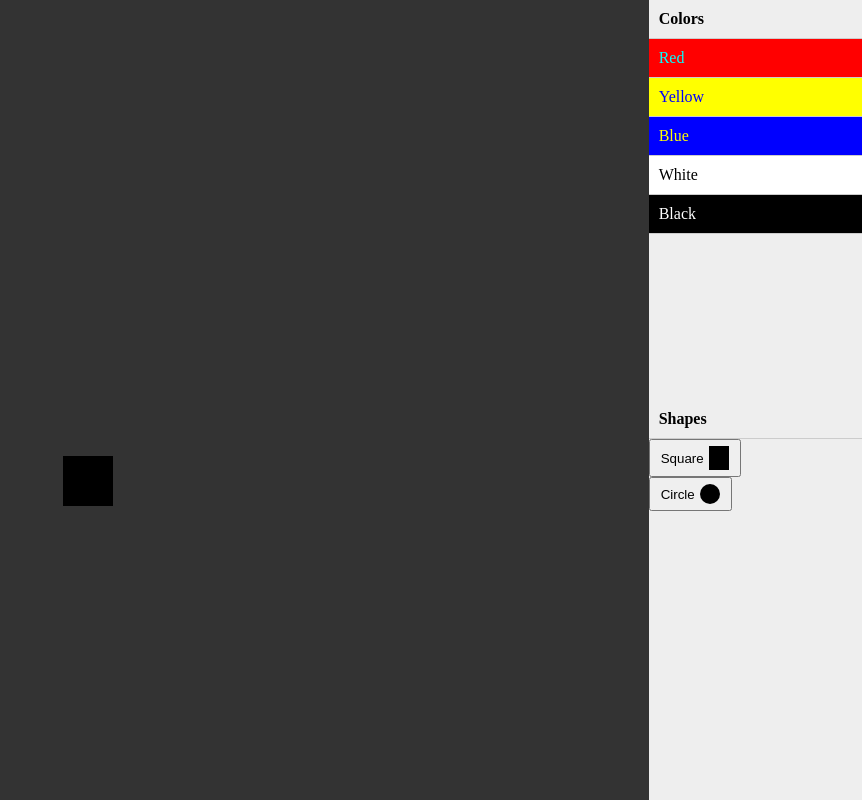
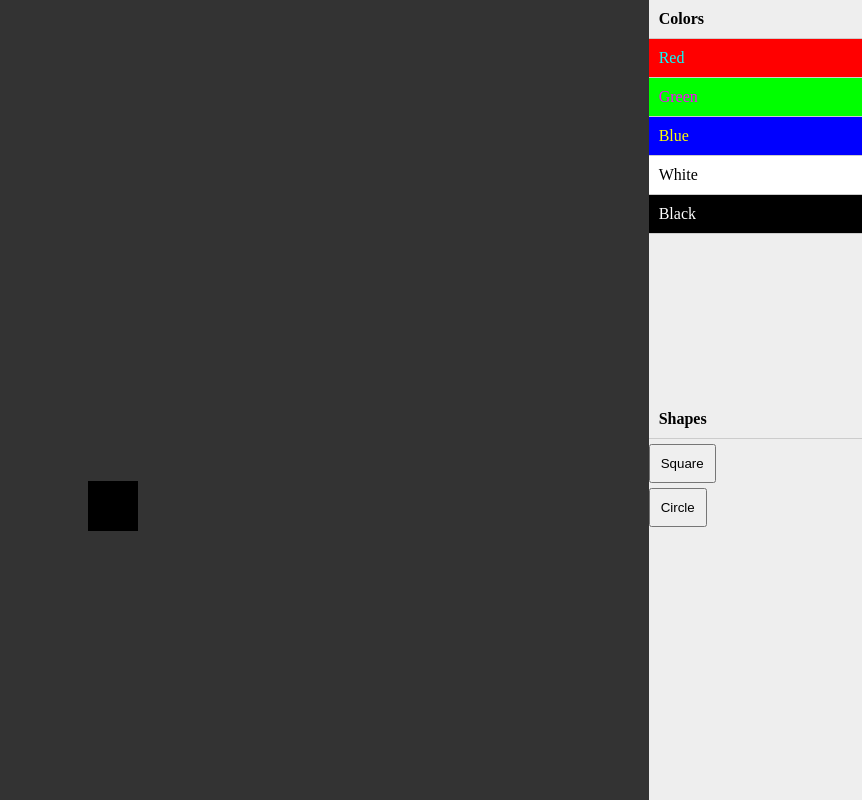
Before and after one commit to nravetch/infiniteshapes, a plain HTML site: page index.html in a window 1280 px wide. Both pictures are taken after a click on the button "Square". Shown: the whole page, without its empty margins (418-1280 px from the left). Drawn offline with Linux system fonts and the light colour scheme.

Commit message:
Converted to SVG shapes

```diff
--- a/index.html
+++ b/index.html
@@ -15,19 +15,18 @@
         <div class="section-heading">Colors</div>
         <div class="color-items">
           <div class="grid-item" data-color="rgb(255, 0, 0)">Red <span class="checkmark">&#10004;</span></div>
-          <div class="grid-item" data-color="rgb(255, 255, 0)">Yellow <span class="checkmark">&#10004;</span></div>
+          <div class="grid-item" data-color="rgb(0, 255, 0)">Green <span class="checkmark">&#10004;</span></div>
           <div class="grid-item" data-color="rgb(0, 0, 255)">Blue <span class="checkmark">&#10004;</span></div>
           <div class="grid-item" data-color="rgb(255, 255, 255)">White <span class="checkmark">&#10004;</span></div>
           <div class="grid-item" data-color="rgb(0, 0, 0)">Black <span class="checkmark">&#10004;</span></div>
         </div>
-
       </div>
       <!-- Shapes section -->
       <div class="shape-section">
         <div class="section-heading">Shapes</div>
         <div class="shape-items">
-          <button class="shape-btn square" data-shape="square">Square</button>
-          <button class="shape-btn circle" data-shape="circle">Circle</button>
+          <button class="shape-btn" data-shape="square">Square</button>
+          <button class="shape-btn" data-shape="circle">Circle</button>
         </div>
       </div>
     </div>
--- a/script.js
+++ b/script.js
@@ -1,130 +1,124 @@
 // script.js
-const colorItems = document.querySelector('.color-items');
-const checkmarks = document.querySelectorAll('.checkmark');
-var selectedColor = "black";
+document.addEventListener('DOMContentLoaded', function () {
+  var colorItems = document.querySelector('.color-items')
+  var checkmarks = document.querySelectorAll('.checkmark')
+  var selectedColor = 'black'
 
   colorItems.querySelectorAll('.grid-item').forEach(item => {
-  const color = item.getAttribute('data-color');
-  const textColor = getInverseColor(color);
-  item.style.color = textColor;
-  item.style.backgroundColor = color;
-});
+    const color = item.getAttribute('data-color')
+    const textColor = getInverseColor(color)
+    item.style.color = textColor
+    item.style.backgroundColor = color
+  })
 
   const existingColors = new Set([
-  "rgb(255, 0, 0)",
-  "rgb(255, 255, 0)",
-  "rgb(0, 0, 255)",
-  "rgb(255, 255, 255)",
-  "rgb(0, 0, 0)"
-]);
+    'rgb(255, 0, 0)',
+    'rgb(255, 255, 0)',
+    'rgb(0, 0, 255)',
+    'rgb(255, 255, 255)',
+    'rgb(0, 0, 0)'
+  ])
 
-function colorExists(color) {
-  return existingColors.has(color);
+  function colorExists (color) {
+    return existingColors.has(color)
   }
 
-function getInverseColor(color) {
-  // Convert RGB string to an array of RGB values
-  const rgbValues = color.match(/\d+/g).map(Number);
-
-  // Calculate the inverse RGB values
-  const inverseRgbValues = rgbValues.map(value => 255 - value);
-
-  // Convert the inverse RGB values back to an RGB string
-  const inverseColor = `rgb(${inverseRgbValues.join(',')})`;
-
-  return inverseColor;
+  function getInverseColor (color) {
+    const rgbValues = color.match(/\d+/g).map(Number)
+    const inverseRgbValues = rgbValues.map(value => 255 - value)
+    return `rgb(${inverseRgbValues.join(',')})`
   }
 
+  colorItems.addEventListener('click', event => {
+    const targetItem = event.target.closest('.grid-item')
+    if (!targetItem) return
 
-colorItems.addEventListener('click', (event) => {
-  const targetItem = event.target.closest('.grid-item');
-  if (!targetItem) return; // Exit if clicked outside a grid-item
+    colorItems.querySelectorAll('.grid-item').forEach(item => {
+      item.classList.remove('color-selected')
+    })
 
-  // Remove previous selection
-  colorItems.querySelectorAll('.grid-item').forEach(item => {
-      item.classList.remove('color-selected');
-  });
+    checkmarks.forEach(checkmark => {
+      checkmark.style.display = 'none'
+    })
 
-  // Hide all checkmarks
-  checkmarks.forEach(checkmark => {
-      checkmark.style.display = 'none';
-  });
+    targetItem.classList.add('color-selected')
+    targetItem.querySelector('.checkmark').style.display = 'inline'
 
-  // Add selected class to the clicked item
-  targetItem.classList.add('color-selected');
+    selectedColor = targetItem.getAttribute('data-color')
+    console.log(`Selected color: ${selectedColor}`)
+  })
 
-  // Show the checkmark for the clicked item
-  targetItem.querySelector('.checkmark').style.display = 'inline';
-
-  // Example: Get the selected color
-  const color = targetItem.getAttribute('data-color');
-  selectedColor = color;
-  console.log(`Selected color: ${selectedColor}`);
-});
-
-// script.js
-document.addEventListener('DOMContentLoaded', function() {
-    const shapeButtons = document.querySelectorAll('.shape-btn');
-
+  const shapeButtons = document.querySelectorAll('.shape-btn')
   shapeButtons.forEach(button => {
     button.addEventListener('click', () => {
-        const shapeType = button.getAttribute('data-shape');
-        createShape(shapeType);
-      });
-    });
-    function createShape(shapeType) {
-      const smallShape = document.createElement('div');
-      smallShape.classList.add('small-shape');
-      smallShape.classList.add(shapeType); // Add a class for the specific shape
+      const shapeType = button.getAttribute('data-shape')
+      createShape(shapeType)
+    })
+  })
 
-      smallShape.style.backgroundColor = selectedColor;
+  function createShape (shapeType) {
+    const svgNS = 'http://www.w3.org/2000/svg'
+    const smallShape = document.createElementNS(svgNS, 'svg')
+    smallShape.setAttribute('width', '50')
+    smallShape.setAttribute('height', '50')
+    smallShape.classList.add('small-shape')
 
-      // Calculate random coordinates near the center of the main content area
-      const mainContent = document.querySelector('.main-content');
-      const mainRect = mainContent.getBoundingClientRect();
-      const centerX = mainRect.left + mainRect.width / 2;
-      const centerY = mainRect.top + mainRect.height / 2;
-
-      // Calculate random coordinates within a smaller range around the center
-      const maxDistance = 100; // Maximum distance from the center
-      const randomX = centerX - maxDistance + Math.random() * (maxDistance * 2);
-      const randomY = centerY - maxDistance + Math.random() * (maxDistance * 2);
-
-      // Set position using random coordinates
-      smallShape.style.left = `${randomX}px`;
-      smallShape.style.top = `${randomY}px`;
-
-        // Make the shape draggable
-      let isDragging = false;
-      let offsetX, offsetY;
-
-      smallShape.addEventListener('mousedown', startDrag);
-      smallShape.addEventListener('mouseup', endDrag);
-
-      function startDrag(e) {
-        isDragging = true;
-        offsetX = e.clientX - parseFloat(getComputedStyle(smallShape).left);
-        offsetY = e.clientY - parseFloat(getComputedStyle(smallShape).top);
-        window.addEventListener('mousemove', drag);
+    let shapeElement
+    if (shapeType === 'square') {
+      shapeElement = document.createElementNS(svgNS, 'rect')
+      shapeElement.setAttribute('width', '50')
+      shapeElement.setAttribute('height', '50')
+    } else if (shapeType === 'circle') {
+      shapeElement = document.createElementNS(svgNS, 'circle')
+      shapeElement.setAttribute('cx', '25')
+      shapeElement.setAttribute('cy', '25')
+      shapeElement.setAttribute('r', '25')
     }
 
-      function drag(e) {
+    shapeElement.setAttribute('fill', selectedColor)
+    smallShape.appendChild(shapeElement)
+
+    const mainContent = document.querySelector('.main-content')
+    const mainRect = mainContent.getBoundingClientRect()
+    const centerX = mainRect.left + mainRect.width / 2
+    const centerY = mainRect.top + mainRect.height / 2
+    const maxDistance = 100
+    const randomX = centerX - maxDistance + Math.random() * (maxDistance * 2)
+    const randomY = centerY - maxDistance + Math.random() * (maxDistance * 2)
+
+    smallShape.style.position = 'absolute'
+    smallShape.style.left = `${randomX}px`
+    smallShape.style.top = `${randomY}px`
+
+    let isDragging = false
+    let offsetX, offsetY
+
+    smallShape.addEventListener('mousedown', startDrag)
+    smallShape.addEventListener('mouseup', endDrag)
+
+    function startDrag (e) {
+      isDragging = true
+      offsetX = e.clientX - parseFloat(getComputedStyle(smallShape).left)
+      offsetY = e.clientY - parseFloat(getComputedStyle(smallShape).top)
+      window.addEventListener('mousemove', drag)
+      window.addEventListener('mouseup', endDrag)
+    }
+
+    function drag (e) {
       if (isDragging) {
-          const newX = e.clientX - offsetX;
-          const newY = e.clientY - offsetY;
-          smallShape.style.left = `${newX}px`;
-          smallShape.style.top = `${newY}px`;
+        const newX = e.clientX - offsetX
+        const newY = e.clientY - offsetY
+        smallShape.style.left = `${newX}px`
+        smallShape.style.top = `${newY}px`
       }
     }
 
-      function endDrag() {
-        isDragging = false;
-        window.removeEventListener('mousemove', drag);
-
-        // Check if the shape was dropped outside the main content area
-        const mainContent = document.querySelector('.main-content');
-        const mainRect = mainContent.getBoundingClientRect();
-        const shapeRect = smallShape.getBoundingClientRect();
+    function endDrag () {
+      isDragging = false
+      window.removeEventListener('mousemove', drag)
+      const mainContent = document.querySelector('.main-content')
+      const mainRect = mainContent.getBoundingClientRect()
+      const shapeRect = smallShape.getBoundingClientRect()
 
       if (
         shapeRect.left < mainRect.left ||
@@ -132,82 +126,79 @@ document.addEventListener('DOMContentLoaded', function() {
         shapeRect.top < mainRect.top ||
         shapeRect.bottom > mainRect.bottom
       ) {
-          // Shape was dropped outside the main content area, so delete it
-          smallShape.remove();
+        smallShape.remove()
       } else {
-          // Check for overlapping shapes and combine them if needed
-          const shapes = document.querySelectorAll('.small-shape');
+        const shapes = document.querySelectorAll('.small-shape')
         shapes.forEach(shape => {
           if (shape !== smallShape && isOverlapping(shape, smallShape)) {
-              combineShapes(shape, smallShape);
+            combineShapes(shape, smallShape)
           }
-          });
+        })
       }
+      window.removeEventListener('mouseup', endDrag) // Ensure mouseup listener is removed
     }
 
-      // Function to check if two shapes overlap
-      function isOverlapping(shape1, shape2) {
-        const rect1 = shape1.getBoundingClientRect();
-        const rect2 = shape2.getBoundingClientRect();
+    function isOverlapping (shape1, shape2) {
+      const rect1 = shape1.getBoundingClientRect()
+      const rect2 = shape2.getBoundingClientRect()
       return !(
         rect1.right < rect2.left ||
         rect1.left > rect2.right ||
         rect1.bottom < rect2.top ||
         rect1.top > rect2.bottom
-        );
+      )
     }
 
-      function combineShapes(shape1, shape2) {
-        const rect1 = shape1.getBoundingClientRect();
-        const rect2 = shape2.getBoundingClientRect();
-        const combinedLeft = (rect1.left + rect2.left) / 2;
-        const combinedTop = (rect1.top + rect2.top) / 2;
+    function combineShapes (shape1, shape2) {
+      const rect1 = shape1.getBoundingClientRect()
+      const rect2 = shape2.getBoundingClientRect()
+      const combinedLeft = (rect1.left + rect2.left) / 2
+      const combinedTop = (rect1.top + rect2.top) / 2
 
-        const color1 = getComputedStyle(shape1).backgroundColor;
-        const color2 = getComputedStyle(shape2).backgroundColor;
+      const color1 = getComputedStyle(shape1.firstChild).fill
+      const color2 = getComputedStyle(shape2.firstChild).fill
 
-        const rgbToArray = (color) => color.match(/\d+/g).map(Number);
-        const rgb1 = rgbToArray(color1);
-        const rgb2 = rgbToArray(color2);
+      const rgbToArray = color => color.match(/\d+/g).map(Number)
+      const rgb1 = rgbToArray(color1)
+      const rgb2 = rgbToArray(color2)
 
-        const avgRgb = rgb1.map((value, index) => Math.round((value + rgb2[index]) / 2));
+      const avgRgb = rgb1.map((value, index) =>
+        Math.round((value + rgb2[index]) / 2)
+      )
       const newColor = `rgb(${avgRgb.join(',')})`
 
       shape1.remove()
       shape2.remove()
-        const newShape = createShape("circle");
-        newShape.style.backgroundColor = newColor;
-        newShape.style.left = `${combinedLeft}px`;
-        newShape.style.top = `${combinedTop}px`;
-
-        console.log(newShape.style.backgroundColor)
+      const newShape = createShape('circle')
+      newShape.firstChild.setAttribute('fill', newColor)
+      newShape.style.left = `${combinedLeft}px`
+      newShape.style.top = `${combinedTop}px`
 
       if (!colorExists(newColor)) {
-          existingColors.add(newColor);
-          const newColorItem = document.createElement('div');
-          newColorItem.setAttribute("class", "grid-item")
-          newColorItem.setAttribute("data-color", newColor);
-          newColorItem.textContent = `New Color ${existingColors.size - 5}`;
-          newColorItem.style.backgroundColor = newColor;
-          newColorItem.style.color = getInverseColor(newColor);
-          newColorItem.addEventListener('click', (event) => {
-            selectedColor = newColor; // Set selected color to the combined color
-            console.log(`Selected color: ${selectedColor}`);
-          });
+        existingColors.add(newColor)
+        const newColorItem = document.createElement('div')
+        newColorItem.setAttribute('class', 'grid-item')
+        newColorItem.setAttribute('data-color', newColor)
+        newColorItem.textContent = `New Color ${existingColors.size - 5}`
+        newColorItem.style.backgroundColor = newColor
+        newColorItem.style.color = getInverseColor(newColor)
+        newColorItem.addEventListener('click', event => {
+          selectedColor = newColor
+          console.log(`Selected color: ${selectedColor}`)
+        })
 
-          const newCheckmark = document.createElement('span');
-          newCheckmark.className = 'checkmark';
-          newCheckmark.textContent = '\u2713'; // Unicode checkmark symbol
-          newColorItem.appendChild(newCheckmark);
+        const newCheckmark = document.createElement('span')
+        newCheckmark.className = 'checkmark'
+        newCheckmark.textContent = '\u2713'
+        newColorItem.appendChild(newCheckmark)
 
-          colorItems.appendChild(newColorItem); // Add new color item to the color items container
+        colorItems.appendChild(newColorItem)
+
+        checkmarks = document.querySelectorAll('.checkmark')
       }
     }
 
-      document.body.appendChild(smallShape);
+    document.querySelector('.main-content').appendChild(smallShape)
     return smallShape
   }
-
-});
-
-//TODO: Remove checkmarks of new created colors
+})
--- a/styles.css
+++ b/styles.css
@@ -14,6 +14,7 @@ body, html {
 .main-content {
   flex: 5; /* Main content takes up 5/6 of the screen */
   background-color: #333; /* Change main content color as needed */
+  position: relative; /* For positioning shapes */
 }
 
 /* Sidebar styles */
@@ -64,47 +65,9 @@ body, html {
   background-color: inherit; /* Change background color on hover for unselected items */
 }
 
-.small-shape {
-  width: 50px;
-  height: 50px;
-  position: absolute; /* Position as absolute for dragging */
-  cursor: pointer; /* Show move cursor on draggable shapes */
-  top: 50%;
-  left: 50%;
-  transform: translate(-50%, -50%);
-  border-radius: 50%;
+.shape-btn {
+  display: block;
+  padding: 10px;
+  margin: 5px 0;
+  cursor: pointer;
 }
-
-/* Shape-specific styles */
-.small-shape.square {
-  border-radius: 0;
-}
-
-.small-shape.circle {
-  border-radius: 50%;
-}
-
-.shape-btn {
-  display: flex; /* Use flexbox */
-  align-items: center; /* Vertically center items */
-  padding: 5px 10px; /* Add padding for better spacing */
-}
-
-/* Adjust the styles for the shape buttons */
-.shape-btn::after {
-  content: "";
-  display: inline-block;
-  width: 20px; /* Adjust the width as needed */
-  height: 20px; /* Adjust the height as needed */
-  background-color: black; /* Always black */
-  margin-left: 5px; /* Add space between text and shape */
-}
-
-.shape-btn.square::after {
-  border-top: 2px solid black; /* Create a square shape */
-  border-bottom: 2px solid black;
-}
-
-.shape-btn.circle::after {
-  border-radius: 50%; /* Create a circle shape */
-}
```
Lines whose indentation alone changed are shown as unchanged.
